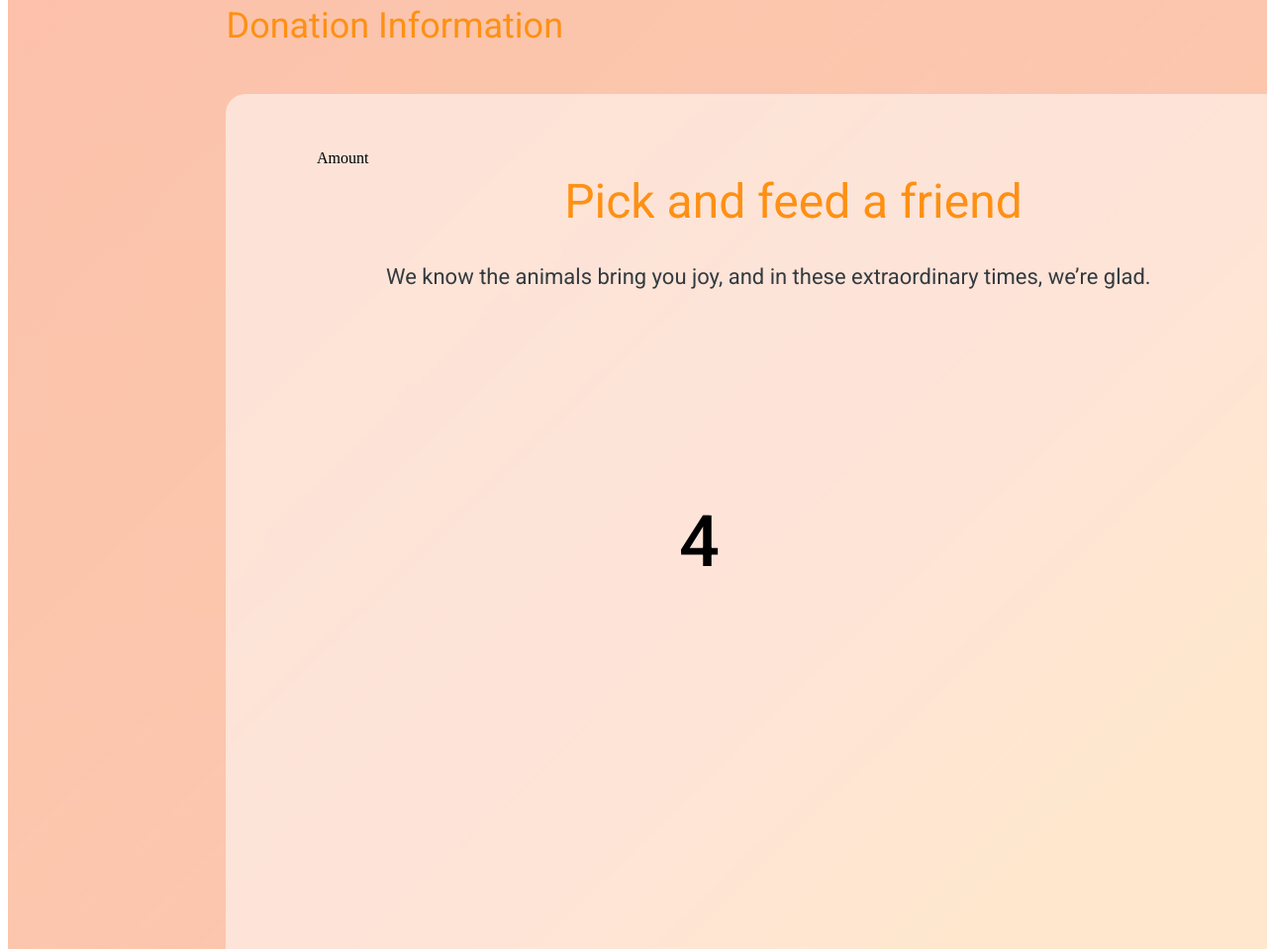
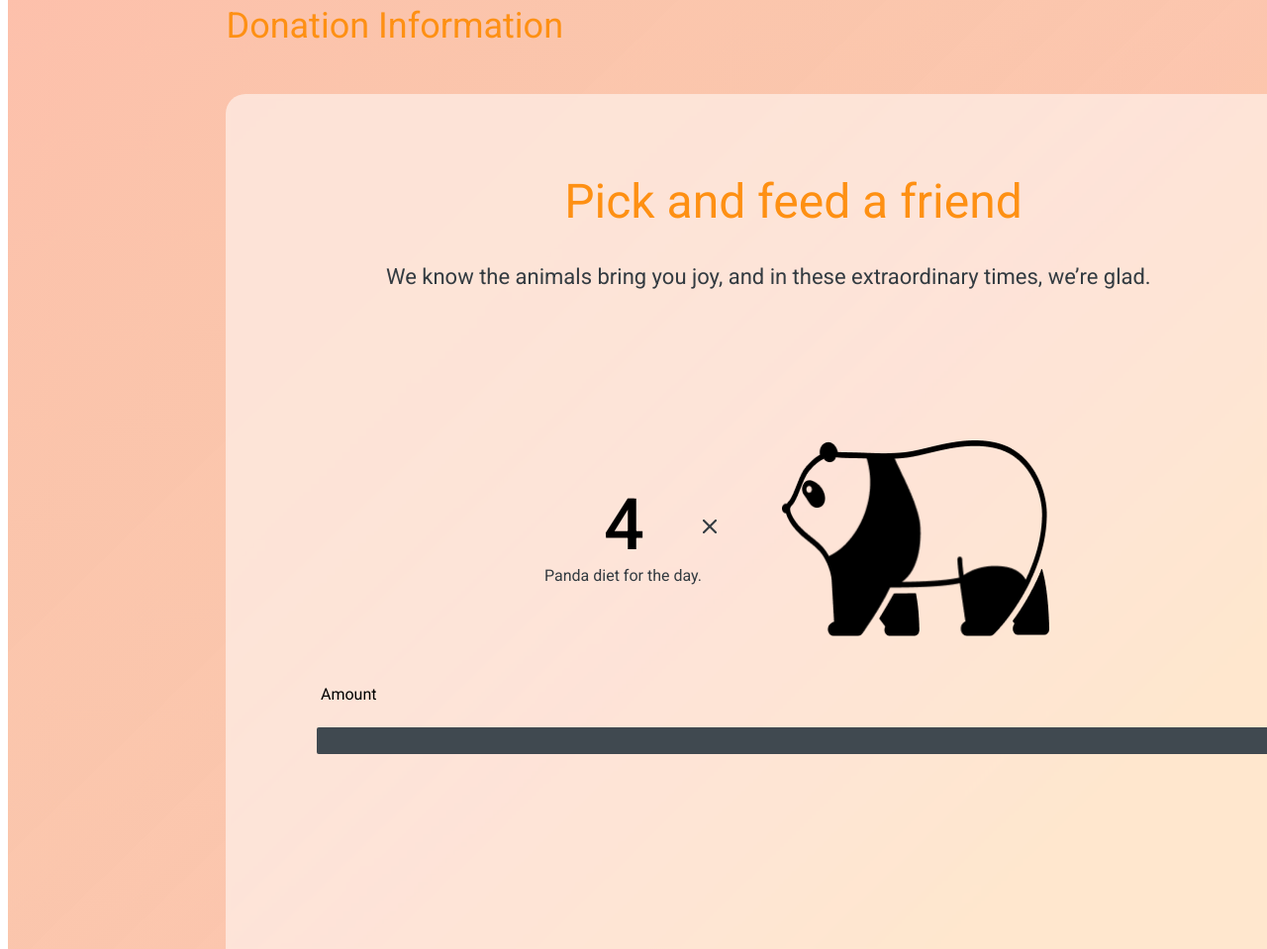
Before and after one commit to emrepca/online-zoo, a plain HTML site: page main/index.html in a window 1280 px wide. Shown: the part 717-1676 px from the top of the page at 99% size. Drawn offline with Linux system fonts and the light colour scheme.

Commit message:
feat: progess-bar has been created

```diff
--- a/main/index.html
+++ b/main/index.html
@@ -50,12 +50,20 @@
                 We know the animals bring you joy, and in these extraordinary times, we’re glad.
             </p>
             <p id="just4">4</p>
+            <p class="diet">Panda diet for the day.</p>
 
             <p id="amount">Amount</p>
             <div class="progress-bar">
+
+            </div>
+        <div class="x_icon">
+            <img src="../assets/images/x_icon.png" alt="x-icon1">
         </div>
-        <div class="x_icon">
-
+        <div class="panda-widget">
+            <img class="vector-panda1" src="../assets/images/Vector-panda.png" alt="vector-panda1">
+            <img class="vector-panda2" src="../assets/images/Vector-panda2.png" alt="vector-panda2">
+            <img class="vector-panda3" src="../assets/images/Vector-panda3.png" alt="vector-panda3">
+            <img class="vector-panda4" src="../assets/images/Vector-panda4.png" alt="vector-panda4">
         </div>
         <footer class="footer">
             <div class="logo_footer2">
@@ -79,8 +87,8 @@
                 <a href="#">Twitter</a>
             </div>
             <div class="instagram">
-                <!-- <img src="../assets/images/instagram1.png" alt="instagram-logo1">
-                <img src="../assets/images/instagram2.png" alt="instagram-logo2">
+                <!-- <img id="instagram1" src="../assets/images/instagram1.png" alt="instagram-logo1">
+                <img id="instagram2" src="../assets/images/instagram2.png" alt="instagram-logo2">
                 <img src="../assets/images/instagram3.png" alt="instagram-logo3"> -->
                 <a href="#">Instagram</a>
             </div>
--- a/main/style.css
+++ b/main/style.css
@@ -316,8 +316,8 @@ color: #FE9013;
     position: absolute;
     width: 41px;
     height: 58px;
-    left: 366px;
-    top: 312px;
+    left: 290px;
+    top: 295px;
 
     font-family: 'Roboto';
     font-style: normal;
@@ -340,8 +340,93 @@ color: #FE9013;
 
     background: #333B41;
 }
+#amount{
+    position: absolute;
+width: 57px;
+height: 22px;
+left: 4px;
+top: 540px;
+
+/* body */
+
+font-family: 'Roboto';
+font-style: normal;
+font-weight: 400;
+font-size: 16px;
+line-height: 140%;
+/* or 22px */
 
 
+color: #000000;
+}
+.x_icon img{
+
+position: absolute;
+width: 14px;
+height: 14px;
+left: 390px;
+top: 390px;
+
+}
+.vector-panda1{
+    position: absolute;
+    width: 268.49px;
+    height: 198.47px;
+    left: 470px;
+    top: 310px;
+}
+.vector-panda2{
+    position: absolute;
+width: 41.48px;
+height: 44px;
+left: 568px;
+top: 464px;
+
+}
+.vector-panda3{
+    position: absolute;
+width: 36.96px;
+height: 67.35px;
+left: 703px;
+top: 440px;
+}
+.vector-panda4{
+    position: absolute;
+width: 24.13px;
+height: 28.74px;
+left: 490px;
+top: 350px;
+}
+.diet{
+    position: absolute;
+width: 159px;
+height: 22px;
+left: 230px;
+top: 420px;
+
+/* body */
+
+font-family: 'Roboto';
+font-style: normal;
+font-weight: 400;
+font-size: 16px;
+line-height: 140%;
+/* or 22px */
+
+text-align: center;
+
+color: #333B41;
+}
+.progress-bar{
+    position: absolute;
+width: 976px;
+height: 27px;
+left: 0px;
+top: 600px;
+
+background: #404950;
+border-radius: 2px;
+}
 
 
 
@@ -591,13 +676,20 @@ border-radius: 50%;
 
 background: rgba(196, 196, 196, 0.5);
 }
-.instagram img{
+/* .instagram1{
     position: absolute;
     width: 13.12px;
     height: 13.12px;
-left: 6.44px;
-top: 6.44px;
+    left: 200px;
+    top: 644px;
 }
+.instagram2{
+    position: absolute;
+    width: 5.33px;
+    height: 5.33px;
+    left: 10.33px;
+    top: 10.33px;
+} */
 .instagram a{
     position: absolute;
 width: 73px;
@@ -632,6 +724,7 @@ width: 18px;
     height: 12.99px;
     left: 4px;
     top: 6px;
+
 }
 .youtube a{
     position: absolute;
```
Also changed, not shown: assets/images/Vector-panda4.png (added). Lines whose indentation alone changed are shown as unchanged.
